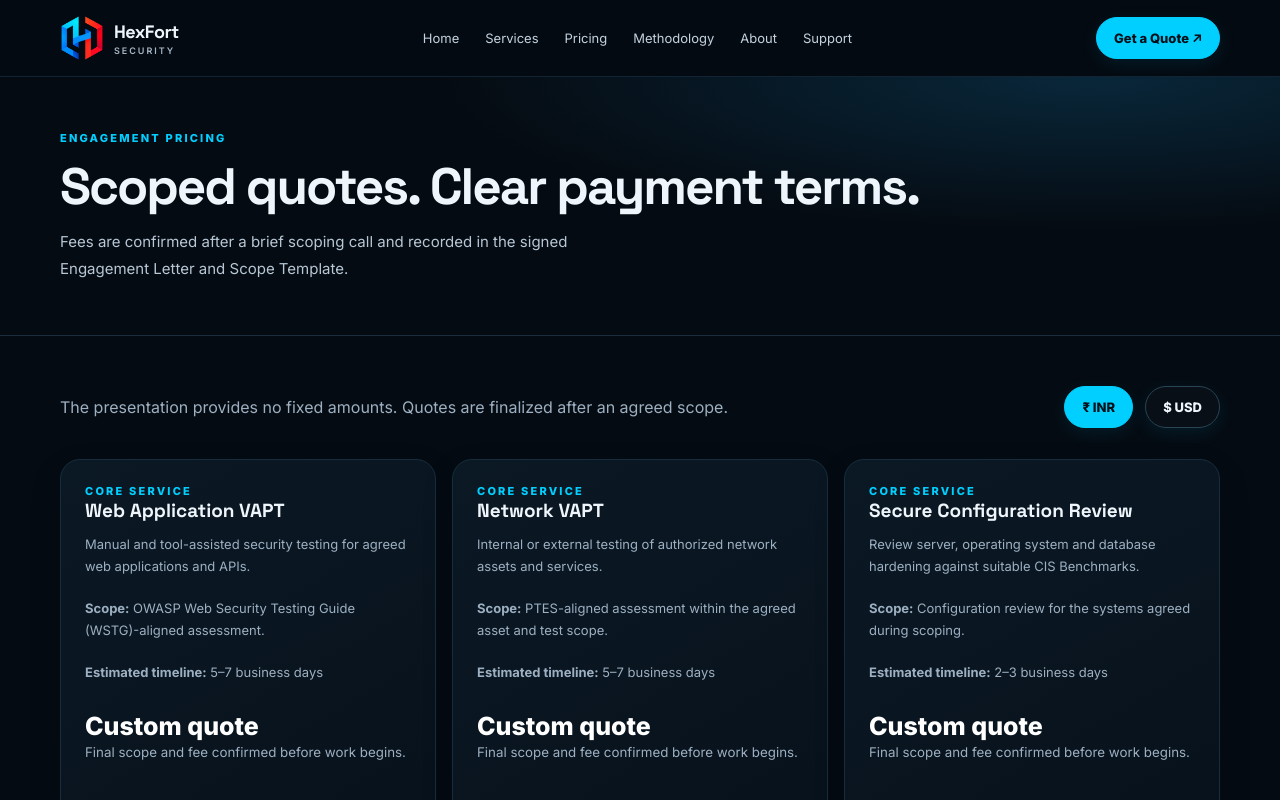
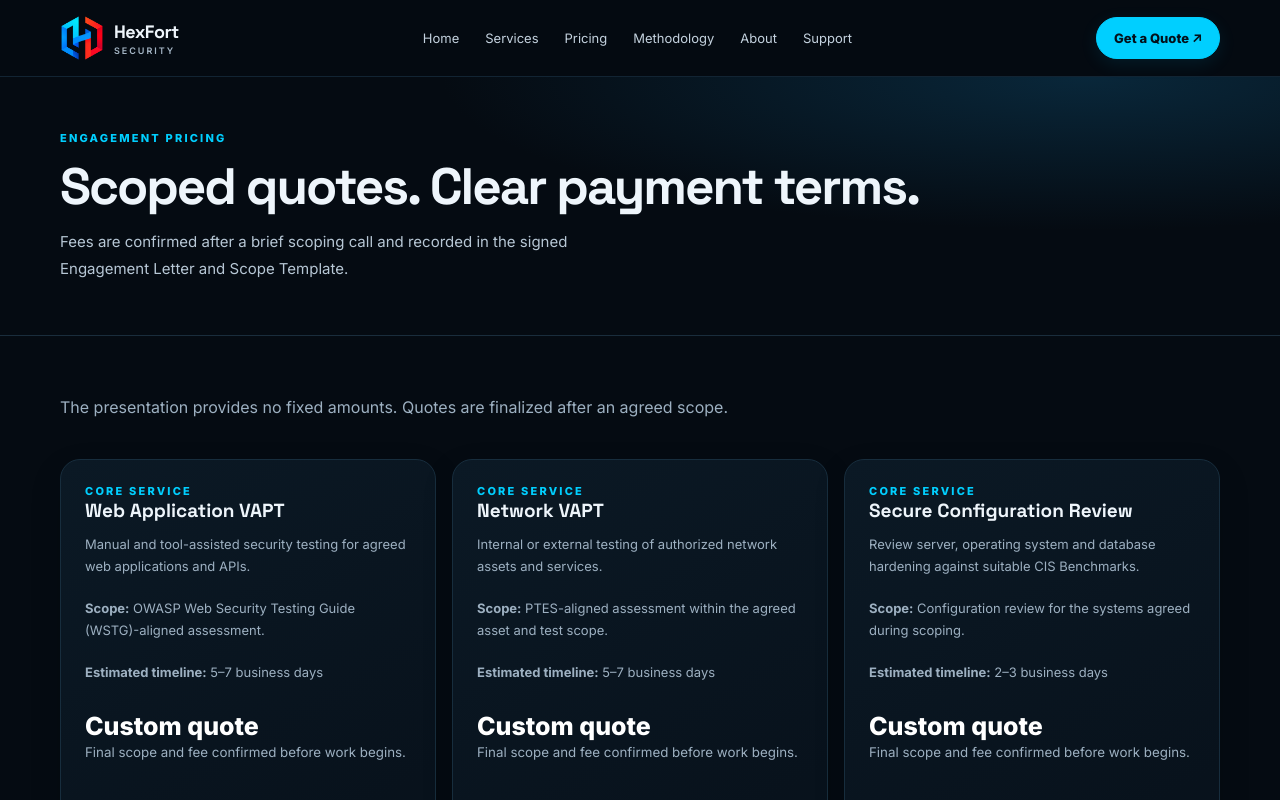
Before and after one commit to Sujal-Kadam99/HexFort-Security, a Next.js app: page /pricing in a window 1280 px wide. Shown: the top 800 px of the page. Built offline with nearby package versions, Linux system fonts and the light colour scheme; no server answers; the database is empty.

Commit message:
Hide empty currency pricing controls

```diff
--- a/src/components/PricingCards.tsx
+++ b/src/components/PricingCards.tsx
@@ -11,5 +11,6 @@ export function PricingCards(){
  const [currency,setCurrency]=useState<"INR"|"USD">("INR");
  useEffect(()=>{if(!supabaseConfigured||!supabase)return;supabase.from("services").select("*").in("slug",serviceCatalog.map(s=>s.slug)).eq("is_published",true).then(({data})=>{if(!data)return;const configured=new Map((data as Service[]).map(s=>[s.slug,s]));setServices(serviceCatalog.map(s=>{const saved=configured.get(s.slug);return {...s,id:saved?.id||s.slug,description:s.scope,price_inr:saved?.price_inr??null,price_usd:saved?.price_usd??null,pricing_mode:saved?.pricing_mode||"quote",is_published:true,is_featured:saved?.is_featured||false}}))})},[]);
  const money=(v:number|null)=>v===null?"Custom quote":new Intl.NumberFormat(currency==="INR"?"en-IN":"en-US",{style:"currency",currency,maximumFractionDigits:0}).format(v);
- return <><div style={{display:"flex",justifyContent:"space-between",alignItems:"center",gap:16,marginBottom:22,flexWrap:"wrap"}}><p className="muted">The presentation provides no fixed amounts. Quotes are finalized after an agreed scope.</p><div className="actions" style={{marginTop:0}}><button className={"btn "+(currency==="INR"?"":"secondary")} onClick={()=>setCurrency("INR")}>₹ INR</button><button className={"btn "+(currency==="USD"?"":"secondary")} onClick={()=>setCurrency("USD")}>$ USD</button></div></div><div className="cards">{services.map((s)=><article className="service-card" key={s.slug}><span className="eyebrow">{s.category}</span><h3>{s.name}</h3><p>{s.short_description}</p><p><b>Scope:</b> {s.description}</p>{s.timeline&&<p><b>Estimated timeline:</b> {s.timeline}</p>}<div style={{margin:"8px 0 22px"}}><div className="price" style={{fontSize:25}}>{s.pricing_mode==="quote"?"Custom quote":s.pricing_mode==="starting"?("Starting from "+money(currency==="INR"?s.price_inr:s.price_usd)):money(currency==="INR"?s.price_inr:s.price_usd)}</div><small className="muted">Final scope and fee confirmed before work begins.</small></div><ul className="checklist">{(s.deliverables||[]).slice(0,3).map(d=><li key={d}><span className="check">✓</span>{d}</li>)}</ul><div className="card-bottom"><Link href={"/contact?service="+encodeURIComponent(s.name)}>Request a quote →</Link><span className="pill">Scope confirmed</span></div></article>)}</div></>;
+ const hasConfiguredPrices=services.some(s=>s.pricing_mode!=="quote"&&(s.price_inr!==null||s.price_usd!==null));
+ return <><div style={{display:"flex",justifyContent:"space-between",alignItems:"center",gap:16,marginBottom:22,flexWrap:"wrap"}}><p className="muted">The presentation provides no fixed amounts. Quotes are finalized after an agreed scope.</p>{hasConfiguredPrices&&<div className="actions" style={{marginTop:0}}><button className={"btn "+(currency==="INR"?"":"secondary")} onClick={()=>setCurrency("INR")}>₹ INR</button><button className={"btn "+(currency==="USD"?"":"secondary")} onClick={()=>setCurrency("USD")}>$ USD</button></div>}</div><div className="cards">{services.map((s)=><article className="service-card" key={s.slug}><span className="eyebrow">{s.category}</span><h3>{s.name}</h3><p>{s.short_description}</p><p><b>Scope:</b> {s.description}</p>{s.timeline&&<p><b>Estimated timeline:</b> {s.timeline}</p>}<div style={{margin:"8px 0 22px"}}><div className="price" style={{fontSize:25}}>{s.pricing_mode==="quote"?"Custom quote":s.pricing_mode==="starting"?("Starting from "+money(currency==="INR"?s.price_inr:s.price_usd)):money(currency==="INR"?s.price_inr:s.price_usd)}</div><small className="muted">Final scope and fee confirmed before work begins.</small></div><ul className="checklist">{(s.deliverables||[]).slice(0,3).map(d=><li key={d}><span className="check">✓</span>{d}</li>)}</ul><div className="card-bottom"><Link href={"/contact?service="+encodeURIComponent(s.name)}>Request a quote →</Link><span className="pill">Scope confirmed</span></div></article>)}</div></>;
 }
```
